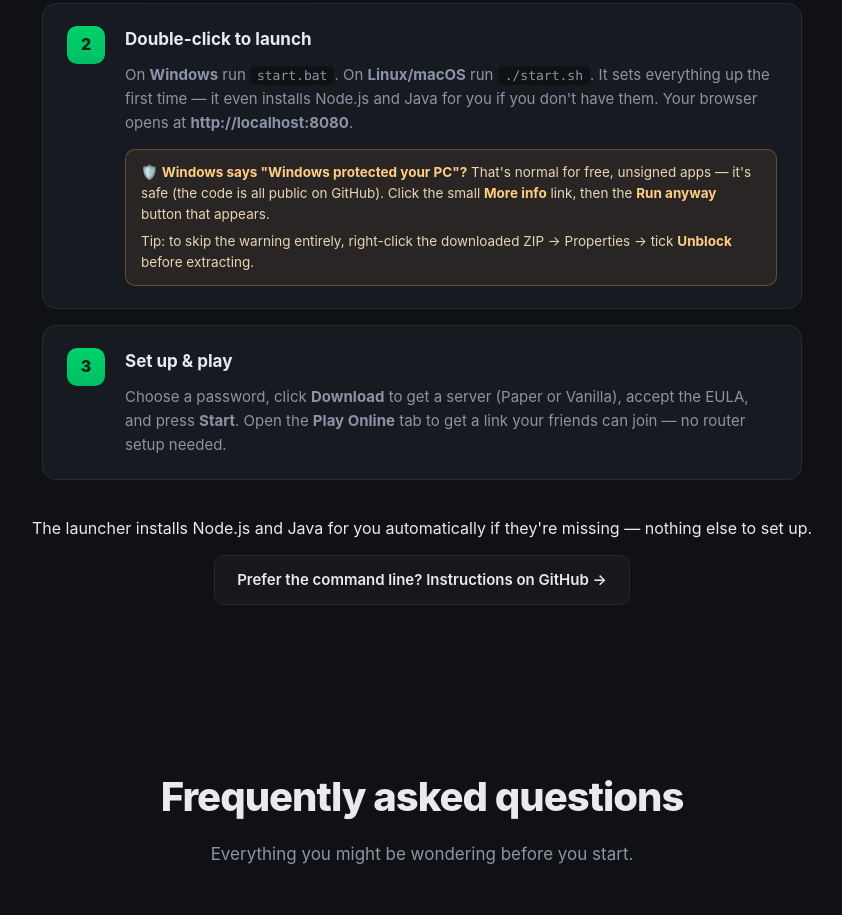
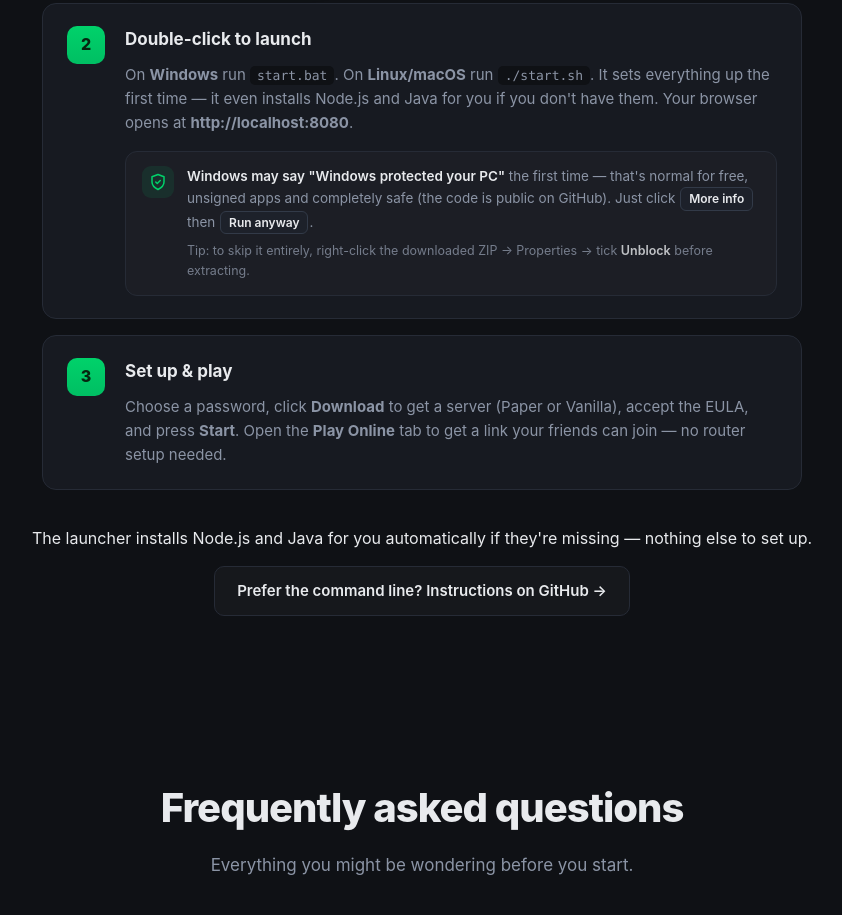
Before and after one commit to kinkoo777/MinecraftServerDashboard, a website: page docs/index.html in a window 1280 px wide. Shown: the part 3160-4075 px from the top of the page, without its empty margins (218-1060 px from the left). Drawn offline with Linux system fonts and the light colour scheme.

Commit message:
Website: redesign SmartScreen note to fit the dark/green theme
Replaces the clashing amber box with an integrated note: green shield-icon
badge, neutral card background, and the More info / Run anyway actions styled
as button-like pills.

```diff
--- a/docs/index.html
+++ b/docs/index.html
@@ -136,7 +136,13 @@
       <div class="step reveal"><div class="s-num">1</div><div><h3>Download &amp; unzip</h3><p class="s-text">Grab the ZIP, then right-click → Extract. Put the folder anywhere you like.</p>
         <a class="btn btn-primary" href="https://github.com/kinkoo777/MinecraftServerDashboard/archive/refs/heads/main.zip" style="margin-top:10px">↓ Download ZIP (free)</a></div></div>
       <div class="step reveal"><div class="s-num">2</div><div><h3>Double-click to launch</h3><p class="s-text">On <b>Windows</b> run <code class="inline">start.bat</code>. On <b>Linux/macOS</b> run <code class="inline">./start.sh</code>. It sets everything up the first time — it even installs Node.js and Java for you if you don't have them. Your browser opens at <b>http://localhost:8080</b>.</p>
-        <div class="note">🛡️ <b>Windows says "Windows protected your PC"?</b> That's normal for free, unsigned apps — it's safe (the code is all public on GitHub). Click the small <b>More info</b> link, then the <b>Run anyway</b> button that appears. <span class="muted">Tip: to skip the warning entirely, right-click the downloaded ZIP → Properties → tick <b>Unblock</b> before extracting.</span></div>
+        <div class="note">
+          <span class="note-ico"><svg viewBox="0 0 24 24" width="18" height="18" fill="none" stroke="currentColor" stroke-width="2" stroke-linecap="round" stroke-linejoin="round"><path d="M12 22s8-4 8-10V5l-8-3-8 3v7c0 6 8 10 8 10z"/><path d="m9 12 2 2 4-4"/></svg></span>
+          <div>
+            <b>Windows may say "Windows protected your PC"</b> the first time — that's normal for free, unsigned apps and completely safe (the code is public on GitHub). Just click <span class="kbd">More info</span> then <span class="kbd">Run anyway</span>.
+            <span class="note-tip">Tip: to skip it entirely, right-click the downloaded ZIP → Properties → tick <b>Unblock</b> before extracting.</span>
+          </div>
+        </div>
       </div></div>
       <div class="step reveal"><div class="s-num">3</div><div><h3>Set up &amp; play</h3><p class="s-text">Choose a password, click <b>Download</b> to get a server (Paper or Vanilla), accept the EULA, and press <b>Start</b>. Open the <b>Play Online</b> tab to get a link your friends can join — no router setup needed.</p></div></div>
     </div>
--- a/docs/style.css
+++ b/docs/style.css
@@ -179,17 +179,38 @@ header {
 .install-cta { text-align: center; margin-top: 36px; }
 
 .note {
-  margin-top: 14px;
-  padding: 12px 15px;
-  background: rgba(255, 180, 84, 0.08);
-  border: 1px solid rgba(255, 180, 84, 0.28);
-  border-radius: 10px;
+  display: flex;
+  gap: 13px;
+  align-items: flex-start;
+  margin-top: 16px;
+  padding: 14px 16px;
+  background: rgba(255, 255, 255, 0.02);
+  border: 1px solid var(--border);
+  border-radius: 12px;
   font-size: 13.5px;
-  line-height: 1.55;
-  color: #e7d6b6;
+  line-height: 1.6;
+  color: var(--muted);
 }
-.note b { color: #ffce82; }
-.note .muted { display: block; margin-top: 6px; }
+.note-ico {
+  flex-shrink: 0;
+  width: 32px; height: 32px;
+  border-radius: 9px;
+  display: flex; align-items: center; justify-content: center;
+  background: rgba(0, 210, 106, 0.1);
+  color: var(--accent);
+}
+.note b { color: var(--text); font-weight: 600; }
+.note-tip { display: block; margin-top: 7px; font-size: 12.5px; opacity: 0.8; }
+.kbd {
+  display: inline-block;
+  padding: 1px 8px; margin: 0 1px;
+  border-radius: 6px;
+  background: var(--card-hover);
+  border: 1px solid #323a48;
+  font-size: 12px; font-weight: 600;
+  color: var(--text);
+  white-space: nowrap;
+}
 
 /* faq */
 .faq { max-width: 780px; margin: 0 auto; display: flex; flex-direction: column; gap: 12px; }
```
